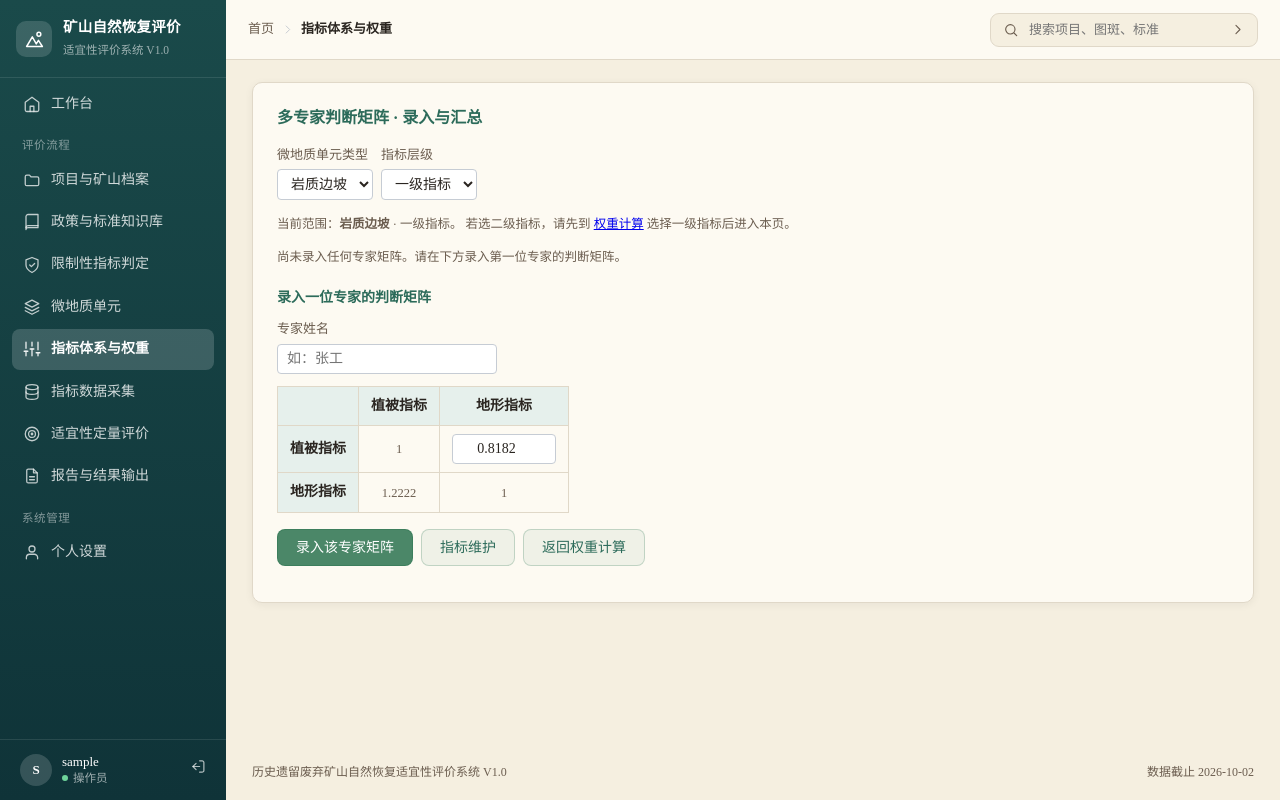
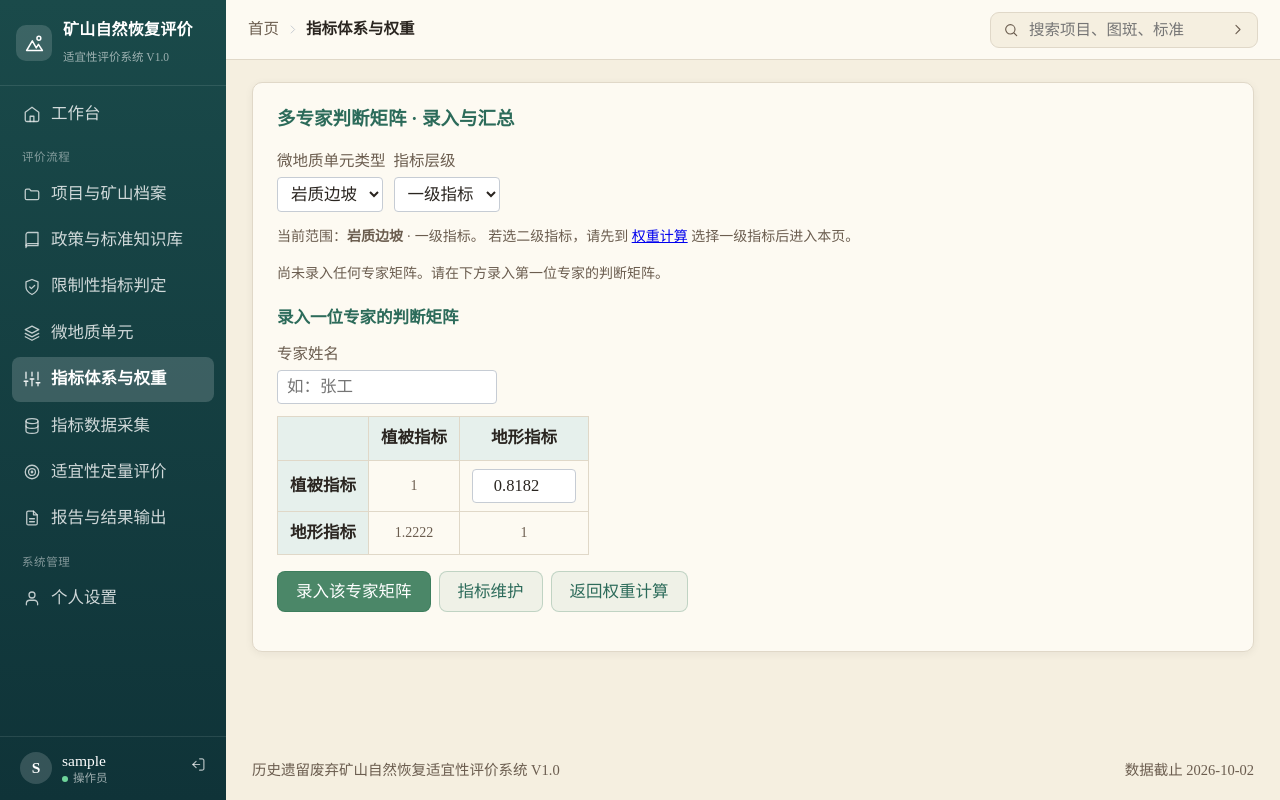
Before and after one commit to YouthK923/mine-restoration-copyright, a Flask app: page /ahp/experts in a window 1280 px wide. Run offline with Flask 3, Linux system fonts and the light colour scheme; the visitor is signed in with stand-in values (Sample User, id 1); data that the repository does not hold is empty; some libraries are stand-ins or nearby versions.

Commit message:
界面：全系统字体放大、青绿山水主题优化

```diff
--- a/app/templates/base.html
+++ b/app/templates/base.html
@@ -34,7 +34,7 @@
 
     body {
       font-family: "Microsoft YaHei", "PingFang SC", "Noto Serif SC", "SimSun", serif;
-      font-size: 14px;
+      font-size: 16.5px;
       line-height: 1.6;
       color: var(--ink);
       background: var(--canvas);
@@ -92,7 +92,7 @@
       background: rgba(255, 255, 255, .15);
     }
     .app-brand__name {
-      font-size: 14.5px;
+      font-size: 16px;
       font-weight: 600;
       line-height: 1.35;
       letter-spacing: .2px;
@@ -180,13 +180,13 @@
       height: 32px;
       border-radius: 50%;
       background: rgba(255, 255, 255, .16);
-      font-size: 13px;
+      font-size: 15.5px;
       font-weight: 600;
       object-fit: cover;
     }
     .app-user__name {
       display: block;
-      font-size: 13px;
+      font-size: 15.5px;
       line-height: 1.3;
       white-space: nowrap;
       overflow: hidden;
@@ -260,7 +260,7 @@
       display: flex;
       align-items: center;
       gap: 7px;
-      font-size: 13px;
+      font-size: 15.5px;
       color: var(--ink-soft);
       white-space: nowrap;
     }
@@ -290,7 +290,7 @@
       outline: none;
       background: transparent;
       font-family: inherit;
-      font-size: 13px;
+      font-size: 15.5px;
       color: var(--ink);
     }
     .search-box button {
@@ -335,7 +335,7 @@
       justify-content: space-between;
       gap: 14px;
       padding: 0 26px 18px;
-      font-size: 12px;
+      font-size: 14.5px;
       color: var(--ink-soft);
     }
 
@@ -357,14 +357,14 @@
     }
     .card > h2 {
       margin: 0 0 14px;
-      font-size: 16px;
+      font-size: 18.5px;
       font-weight: 600;
       color: var(--accent);
       text-wrap: balance;
     }
     .card > h3 {
       margin: 20px 0 10px;
-      font-size: 14px;
+      font-size: 16.5px;
       font-weight: 600;
       color: var(--accent);
     }
@@ -402,13 +402,13 @@
       display: block;
       margin-bottom: 4px;
       color: var(--ink-soft);
-      font-size: 13px;
+      font-size: 15.5px;
     }
     input[type="text"], input[type="number"], input[type="password"],
     select, textarea {
       padding: 6px 9px;
       font-family: inherit;
-      font-size: 14px;
+      font-size: 16.5px;
       color: var(--ink);
       background: #fff;
       border: 1px solid #c6ccd4;
@@ -444,7 +444,7 @@
       gap: 6px;
       padding: 8px 18px;
       font-family: inherit;
-      font-size: 14px;
+      font-size: 16.5px;
       line-height: 1.4;
       color: #fff;
       background: rgba(31, 107, 69, .80);
@@ -630,7 +630,7 @@
     }
 
     /* ---------- 文字工具类 ---------- */
-    .muted { color: var(--ink-soft); font-size: 12.5px; }
+    .muted { color: var(--ink-soft); font-size: 14px; }
     .mono { font-family: Consolas, "Courier New", monospace; font-variant-numeric: tabular-nums; }
     .num { font-variant-numeric: tabular-nums; }
     .warn { color: var(--danger); font-weight: 600; }
```
Also changed, not shown: other parts of app/templates/base.html (+24 -24 lines).
